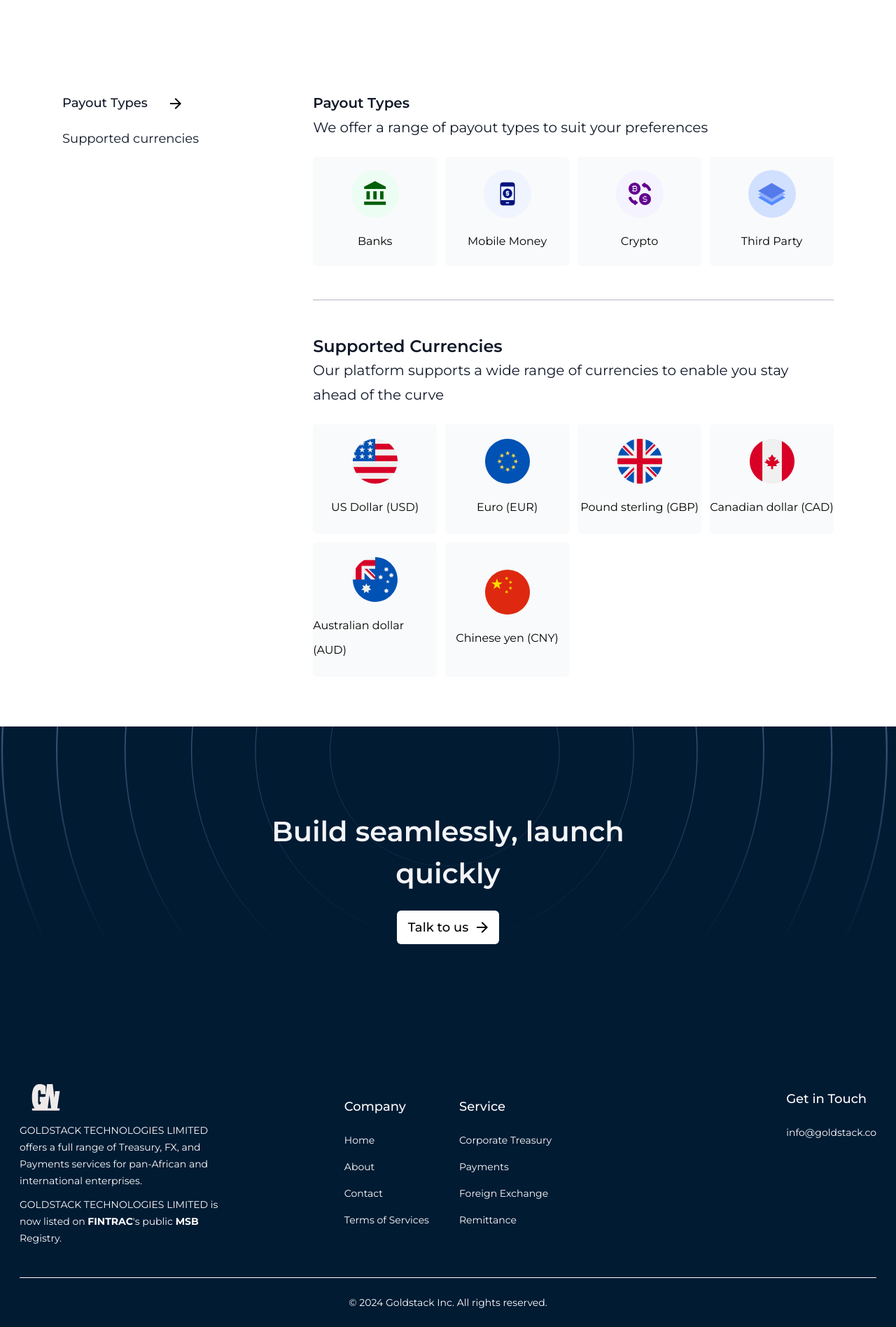
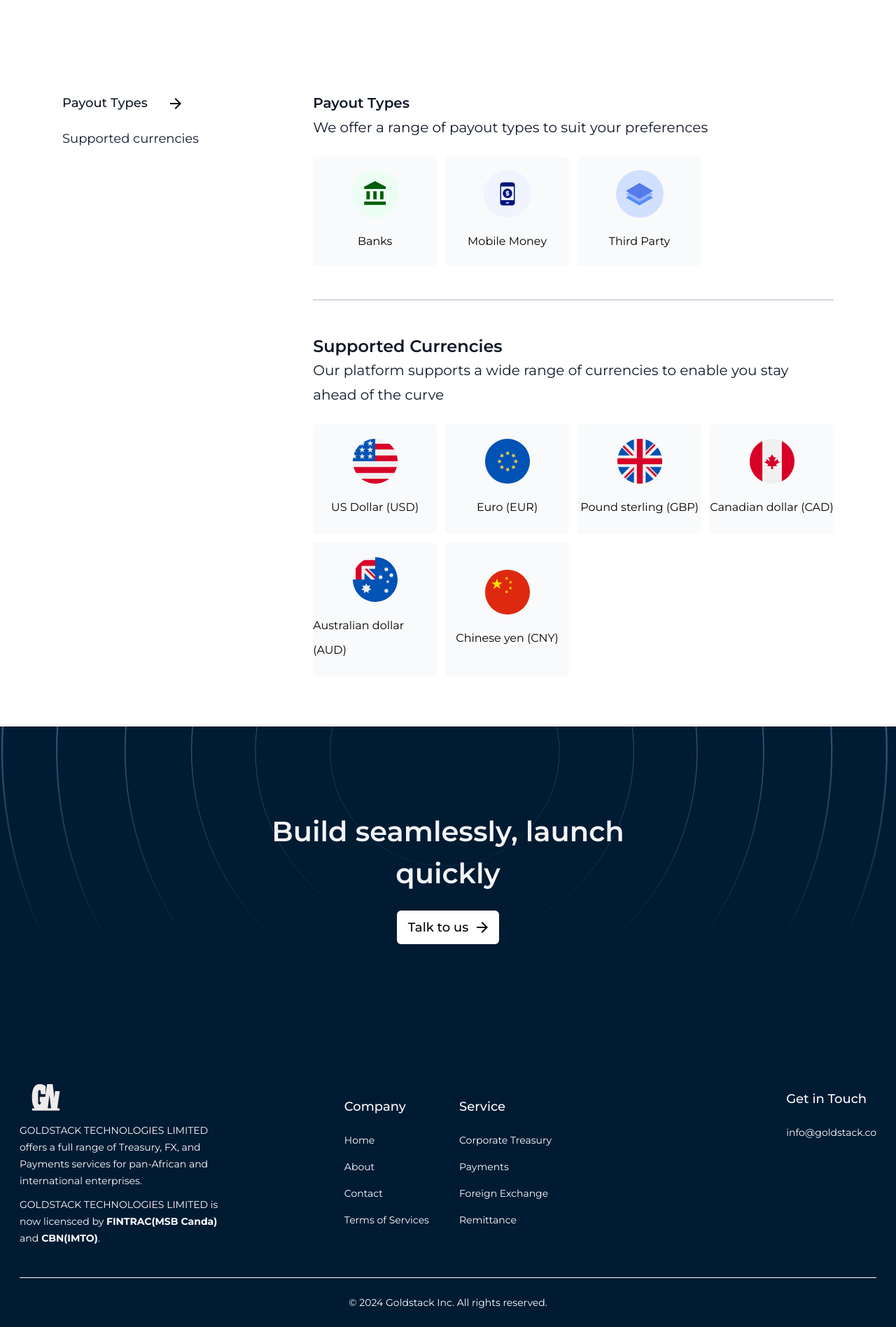
Before and after one commit to Weblanedev/Goldstack, a React (Vite) app: page /products/foreign-exchnage in a window 1280 px wide. Shown: the part 1148-3044 px from the top of the page at 70% size. Built offline with nearby package versions, Linux system fonts and the light colour scheme; a web font is replaced by a local one.

Commit message:
Fix: verbiage change

```diff
--- a/src/components/Footer.jsx
+++ b/src/components/Footer.jsx
@@ -104,7 +104,7 @@
 							<p
 								className='mt-[10px] font-[400] text-[14px] leading-[24px] lg:w-[300px]'
 							>
-								GOLDSTACK TECHNOLOGIES LIMITED is now listed on <strong>FINTRAC</strong>'s public <strong>MSB</strong> Registry.
+								GOLDSTACK TECHNOLOGIES LIMITED is now licensced by <strong>FINTRAC(MSB Canda)</strong> and<strong> CBN(IMTO)</strong>.
 							</p>
 						</div>
 						<div className='flex items-center lg:justify-center mt-4 lg:mt-0'>
--- a/src/components/TOC.jsx
+++ b/src/components/TOC.jsx
@@ -60,7 +60,7 @@
 							href={`#${id}`}
 							className={
 								`flex text-[20px] leading-[35px]  text-[#101828] ${
-									headings?.length < 2 ? '' : 'mt-[16px]'
+									headings?.length < 1 ? '' : 'mt-[16px]'
 								} gap-8 items-center link-hover transition-all  text-lg ` +
 								activeClass +
 								paddingClass
--- a/src/pages/FX.jsx
+++ b/src/pages/FX.jsx
@@ -161,7 +161,6 @@
                             payoutData={[
                                 { name: 'Banks', img: bank },
                                 { name: 'Mobile Money', img: mobile },
-                                { name: 'Crypto', img: crypto },
                                 { name: 'Third Party', img: third }
                             ]}
                             currency='Our platform supports a wide range of  currencies to enable you stay ahead of the curve'
--- a/src/pages/PaymentLinks.jsx
+++ b/src/pages/PaymentLinks.jsx
@@ -148,7 +148,6 @@
 							payoutData={[
 								{ name: 'Banks', img: bank },
 								{ name: 'Mobile Money', img: mobile },
-								{ name: 'Crypto', img: crypto },
 								{ name: 'Third Party', img: third }
 							]}
 							currency='Our platform supports a wide range of  currencies to enable you stay ahead of the curve'
--- a/src/pages/ViewTreasury.jsx
+++ b/src/pages/ViewTreasury.jsx
@@ -150,7 +150,6 @@
 							payoutData={[
 								{ name: 'Banks', img: bank },
 								{ name: 'Mobile Money', img: mobile },
-								{ name: 'Crypto', img: crypto },
 								{ name: 'Third Party', img: third }
 							]}
 							currency='Our platform supports a wide range of  currencies to enable you stay ahead of the curve'
```
